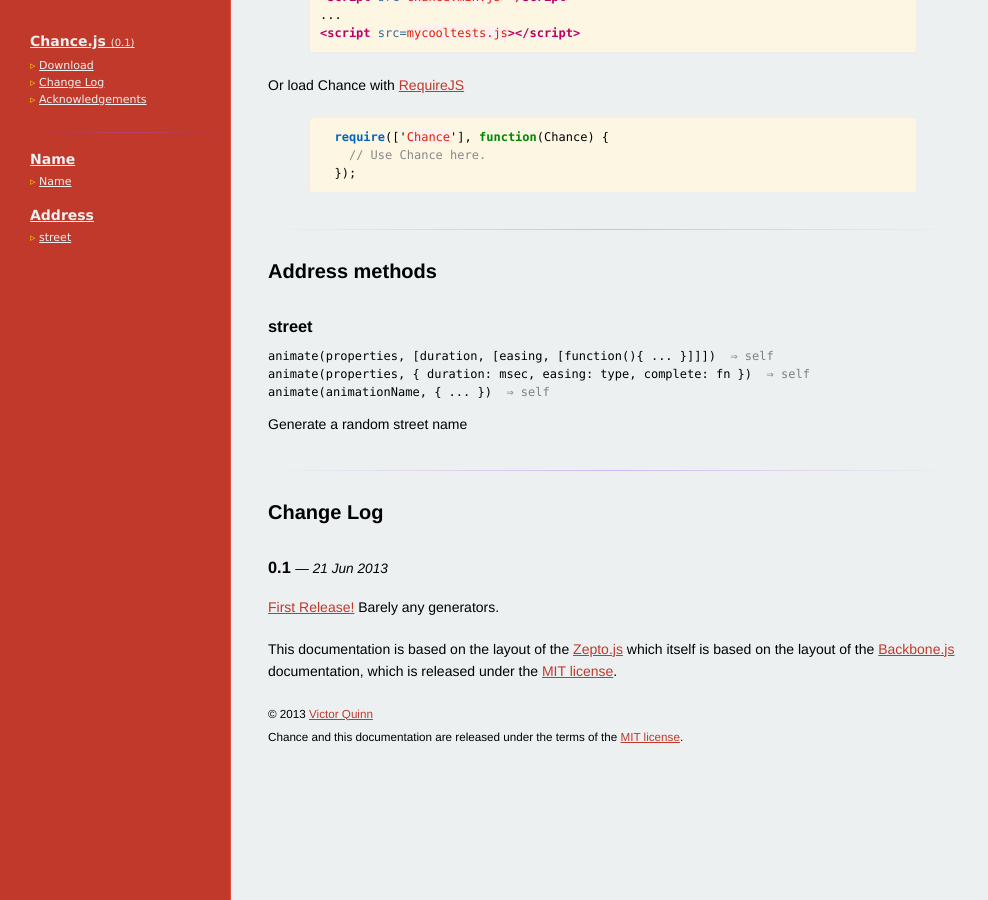
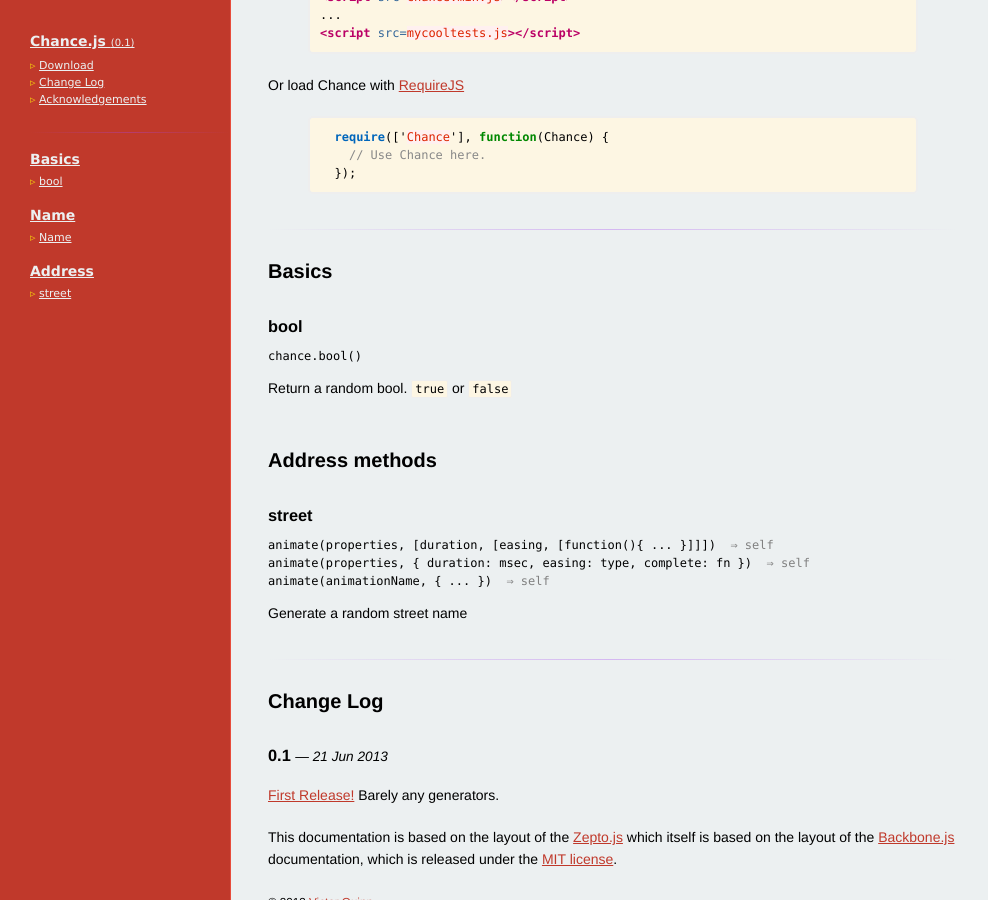
Before and after one commit to chancejs/chancejs, a Jekyll site: the page built from index.html, in a window 1280 px wide and 900 px high, scrolled down 691 px. Shown: the whole window, without its empty margins (0-988 px from the left). Built offline with Jekyll 4.4.1, drawn with Linux system fonts in a browser that asks for light colours; Markdown is read by kramdown in place of the engine named in the settings.

Commit message:
Add Basics category and bool method

```diff
--- a/index.html
+++ b/index.html
@@ -23,11 +23,15 @@
 
   <hr>
 
-  <a class=toc_title href="#Name">Name</a>
+  <a class=toc_title href="#basics">Basics</a>
+  {% assign posts = site.categories.basics %}
+  {% include methods_sidebar.html %}
+
+  <a class=toc_title href="#name">Name</a>
   {% assign posts = site.categories.name %}
   {% include methods_sidebar.html %}
 
-  <a class=toc_title href="#Address">Address</a>
+  <a class=toc_title href="#address">Address</a>
   {% assign posts = site.categories.address %}
   {% include methods_sidebar.html %}
 </aside>
@@ -95,6 +99,10 @@
 
   <section id=documentation>
     <hr>
+    <h2 id="basics">Basics</h2>
+    {% assign posts = site.categories.basics %}
+    {% include methods_full.html %}
+
     <h2 id="address">Address methods</h2>
     {% assign posts = site.categories.address %}
     {% include methods_full.html %}
```
Also changed, not shown: basics/_posts/1900-01-01-bool.md (added, +7 -0 lines).
